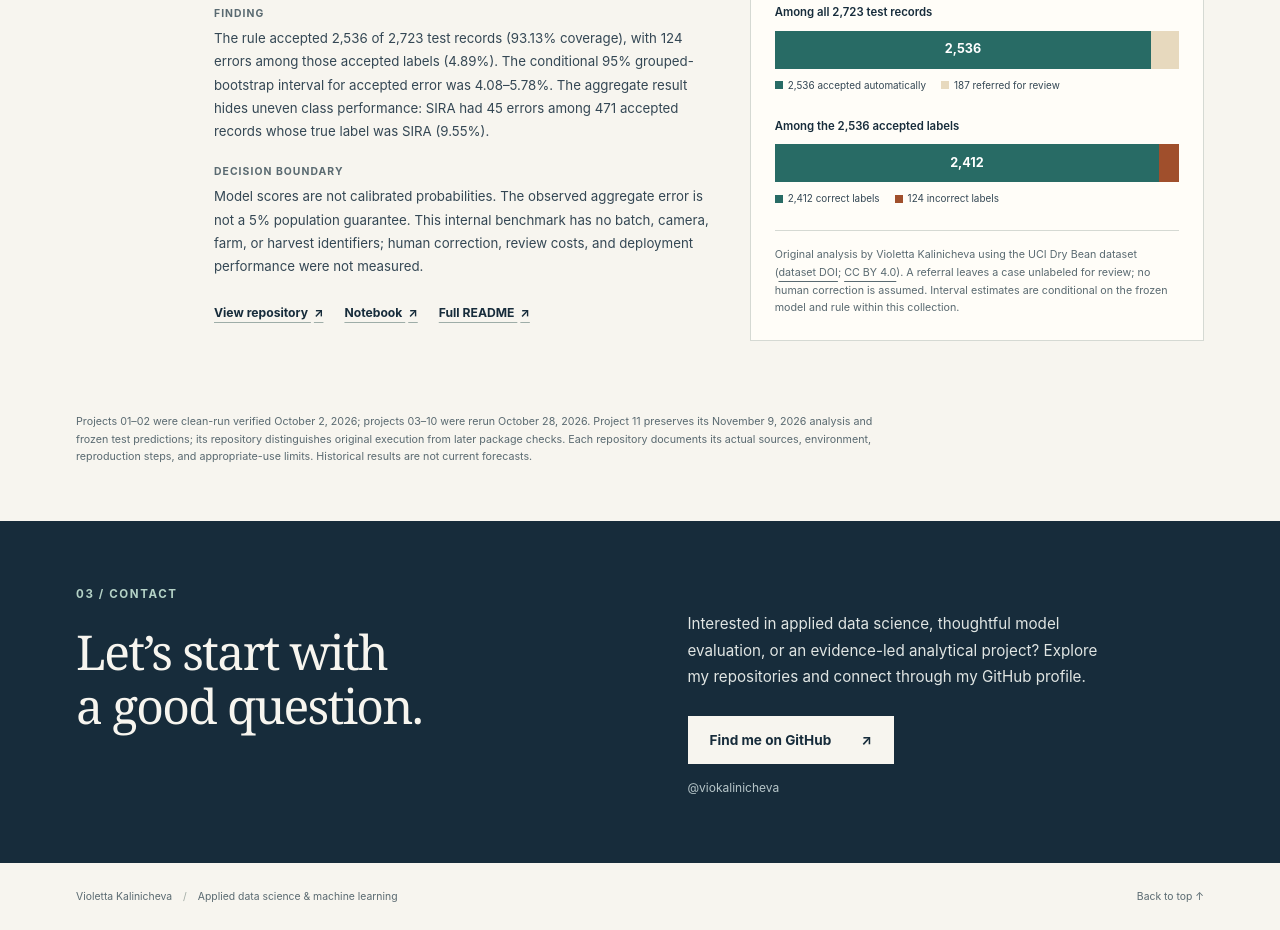
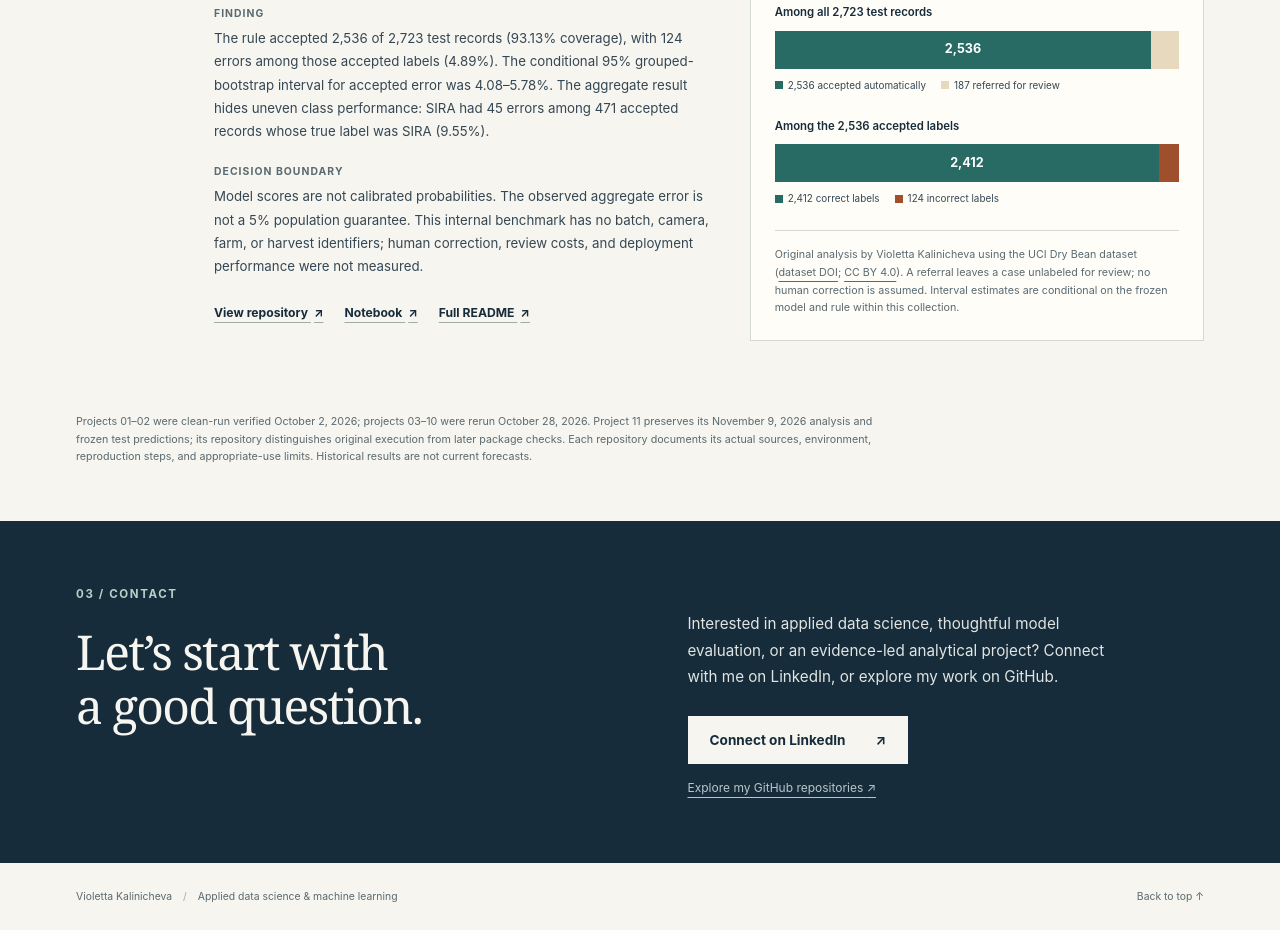
Before and after one commit to viokalinicheva/viokalinicheva.github.io, a plain HTML site: page index.html in a window 1280 px wide. Shown: the part 7752-8682 px from the top of the page. Drawn offline with Linux system fonts and the light colour scheme.

Commit message:
Add approved LinkedIn contact link and retain GitHub access

```diff
--- a/index.html
+++ b/index.html
@@ -359,7 +359,7 @@
     <section class="contact" id="contact" aria-labelledby="contact-title">
       <div class="section-wrap contact-inner">
         <div><p class="eyebrow">03 / Contact</p><h2 id="contact-title">Let’s start with<br>a good question.</h2></div>
-        <div class="contact-body"><p>Interested in applied data science, thoughtful model evaluation, or an evidence-led analytical project? Explore my repositories and connect through my GitHub profile.</p><a class="button button-light" href="https://github.com/viokalinicheva">Find me on GitHub <span aria-hidden="true">↗</span></a><p class="contact-handle">@viokalinicheva</p></div>
+        <div class="contact-body"><p>Interested in applied data science, thoughtful model evaluation, or an evidence-led analytical project? Connect with me on LinkedIn, or explore my work on GitHub.</p><a class="button button-light" href="https://www.linkedin.com/in/violetta-kalinicheva-7a9a181b6/">Connect on LinkedIn <span aria-hidden="true">↗</span></a><p class="contact-handle"><a href="https://github.com/viokalinicheva">Explore my GitHub repositories <span aria-hidden="true">↗</span></a></p></div>
       </div>
     </section>
   </main>
```
Also changed, not shown: 1 other file.
